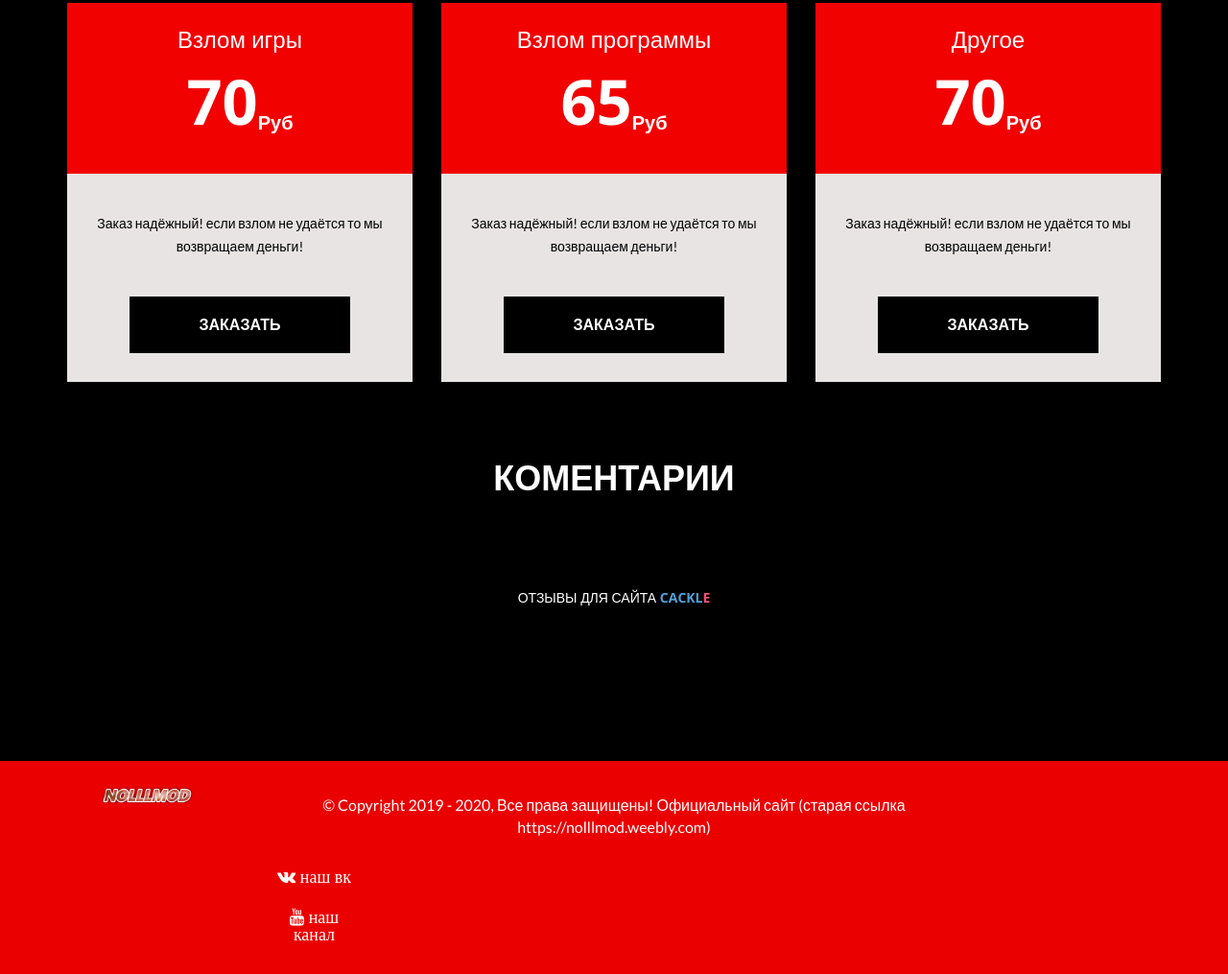
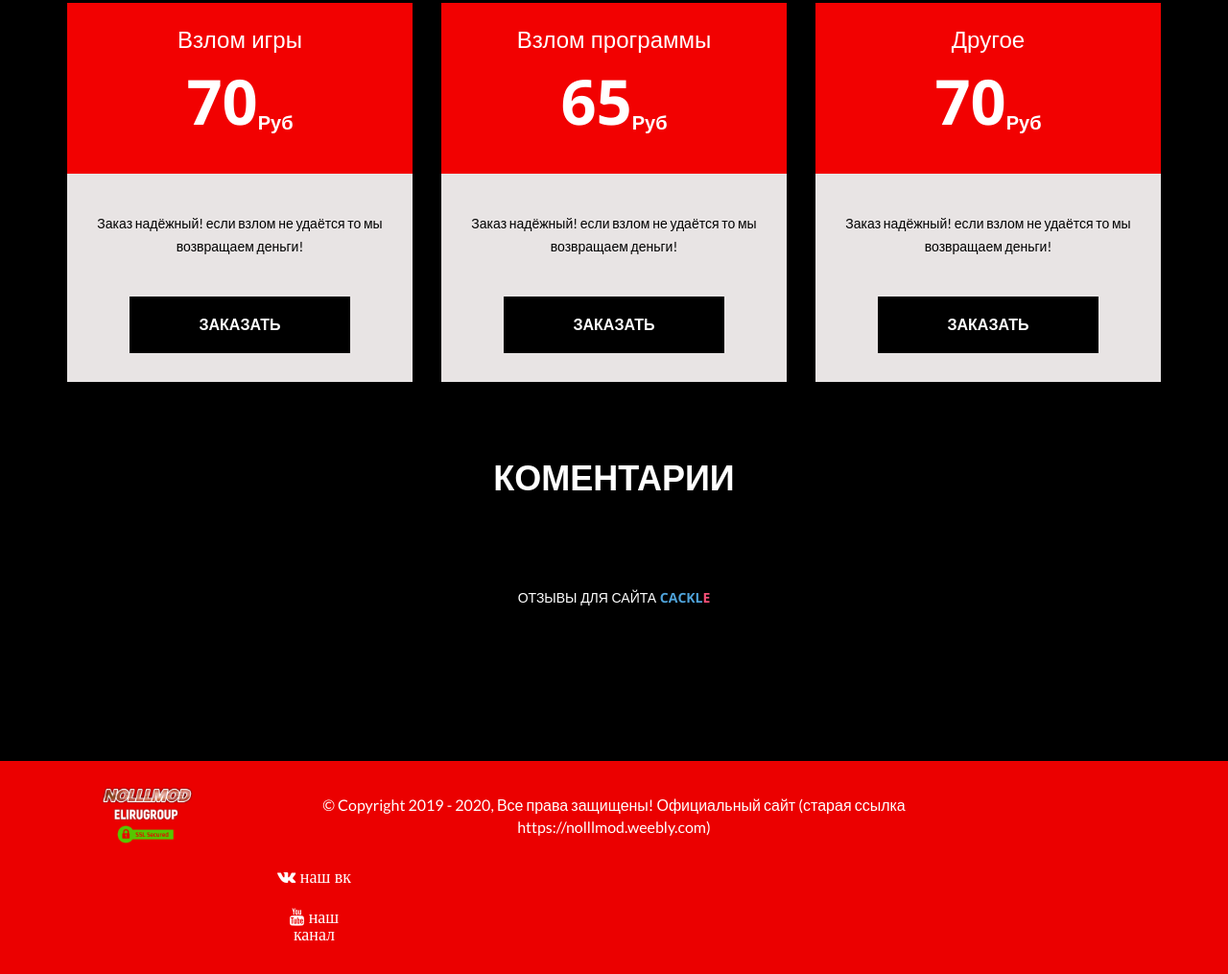
Before and after one commit to Webeliruofficial/nolllmod.github.io, a plain HTML site: page index.html in a window 1280 px wide. Shown: the part 1217-2232 px from the top of the page at 96% size. Drawn offline with nearby package versions, Linux system fonts and the light colour scheme; some packages are replaced by stand-ins of ours; a script that the page names is missing.

Commit message:
Update index.html

```diff
--- a/index.html
+++ b/index.html
@@ -218,8 +218,7 @@ cackle_widget.push({widget: 'Review', id: 74870});
 	<div class="container">
 		<div class="row">
 			<div class="col-sm-2 text-center">
-				<a href="nolllmod.github.io"><img src="img/Nolllmod.png" alt="logo"></a>
-			</div>
+						<a href="nolllmod.github.io"><img src="img/Nolllmod.png" alt="logo"></a> 				<a href="nolllmod.github.io"><img src="img/20200829_202033.png" alt="logo"></a> 				<a href="nolllmod.github.io"><img src="img/20200829_201510.png" alt="logo"></a> 			</div>
 			<div class="col-sm-8">
 				<div class="footer-p text-center">
 					<p>© Copyright 2019 - 2020, Все права защищены! Официальный сайт (старая ссылка https://nolllmod.weebly.com)
```
